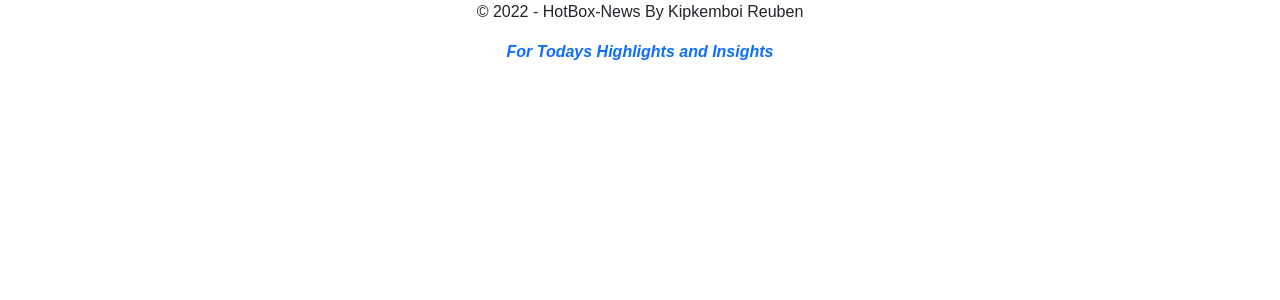
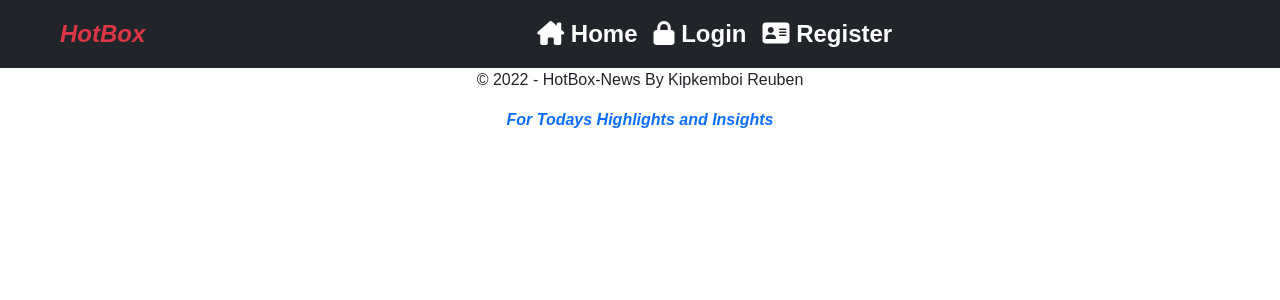
Before and after one commit to Reuben-Kipkemboi/News-API, a Flask app: template app/templates/base.html in a window 1280 px wide. Shown: the top 300 px of the page. Run offline with Flask 2, Linux system fonts and the light colour scheme; the template is opened without the code that fills it, so the values that code supplies are empty; some libraries are stand-ins or nearby versions; some web fonts are replaced.

Commit message:
ft:nav-bar - optimizes navbar styling

```diff
--- a/app/templates/base.html
+++ b/app/templates/base.html
@@ -31,12 +31,11 @@
 </head>
 
 <body>
-    <div class="col-md-12">
-        <!-- Navbar block  -->
-        {% block navbar %}
-        {% include 'navbar.html' %}
-        {% endblock %}
-    </div>
+    <!-- Navbar block  -->
+    {% block navbar %}
+    {% include 'navbar.html' %}
+    {% endblock %}
+
 
     {%block content%}
 
--- a/app/templates/navbar.html
+++ b/app/templates/navbar.html
@@ -1,20 +1,23 @@
 
-<!-- <nav class="navbar navbar-expand-lg navbar-light bg-light">
+<nav class="navbar navbar-expand-lg navbar-light bg-dark">
   <div class="container-fluid">
-      <a class="navbar-brand" href="#">HotBox</a>
-      <button class="navbar-toggler" type="button" data-bs-toggle="collapse" data-bs-target="#navbarNav" aria-controls="navbarNav" aria-expanded="false" aria-label="Toggle navigation">
+      <a class="navbar-brand fs-4 ms-5" href="/"><span class="text-danger fw-bold"><em>HotBox</em></a>
+      <button class="navbar-toggler" type="button" data-bs-toggle="collapse" data-bs-target="#navbarNav"
+          aria-controls="navbarNav" aria-expanded="false" aria-label="Toggle navigation">
           <span class="navbar-toggler-icon"></span>
       </button>
-      <div class="collapse navbar-collapse" id="navbarNav">
-        <ul class="navbar-nav">
+      <div class="collapse navbar-collapse fs-4 fw-bold" id="navbarNav">
+          <ul class="navbar-nav mx-auto">
               <li class="nav-item">
-            <a class="nav-link" aria-current="page" href="/">Home</a>
+                  <a class="nav-link fw-bold text-white" aria-current="page" href="/"><i class="fa-solid fa-house-chimney"></i> Home</a>
               </li>
               <li class="nav-item">
-            <a class="nav-link" href="#">Login</a>
+                  <a class="nav-link text-white" href="#"><i class="fa-solid fa-lock"></i> Login</a>
               </li>
-          <li class="nav-item">
-            <a class="nav-link" href="#">Register</a>
+              <li class="nav-item ">
+                  <a class="nav-link text-white" href="#"><i class="fa-solid fa-address-card"></i> Register</a>
               </li>
           </ul>
-      </div> -->
+      </div>
+  </div>
+</nav>
```
Lines whose indentation alone changed are shown as unchanged.
